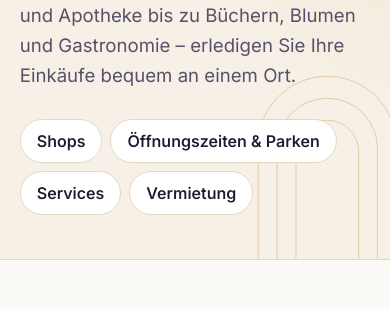
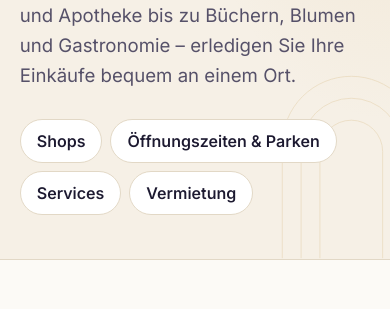
Before and after one commit to Atakan1453-1453/Mein-projekt, an Astro site in the folder website/: page /shops in a window 390 px wide. Shown: the part 301-610 px from the top of the page. Built offline with nearby package versions, Linux system fonts and the light colour scheme; Astro itself is replaced by a stand-in of ours.

Commit message:
Tone down page hero decoration on narrow screens
The arch motif overlapped the lead text on phones; it is now smaller in
effect (shifted right, lower opacity) below 40rem.

Co-Authored-By: Claude Opus 5.5 <noreply@anthropic.com>
Claude-Session: https://claude.ai/code/session_019ix24chXT366GeHAQni3mU

```diff
--- a/website/src/components/PageHero.astro
+++ b/website/src/components/PageHero.astro
@@ -65,6 +65,14 @@ const { eyebrow, title, lead } = Astro.props;
     opacity: 0.55;
   }
 
+  /* Schmale Bildschirme: Motiv dezenter, damit es den Text nicht stört */
+  @media (max-width: 40rem) {
+    .page-hero__deco {
+      right: -3.5rem;
+      opacity: 0.25;
+    }
+  }
+
   @media (prefers-reduced-motion: no-preference) {
     .page-hero__deco path {
       stroke-dasharray: 900;
```
